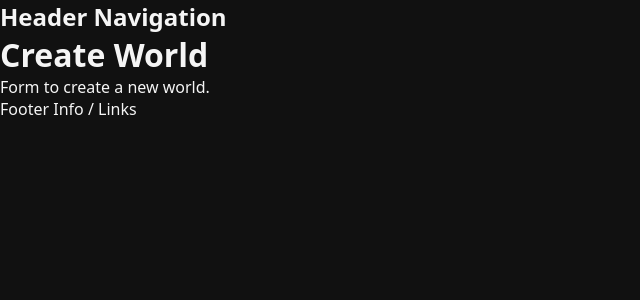
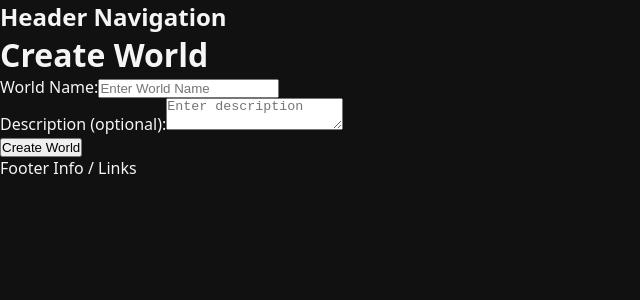
Before and after one commit to jraczynski6/unit-2-fullstack-project-axiomata, a React (Vite) app in the folder axiomata-frontend/: page /create-world in a window 1280 px wide. Shown: the top 300 px of the page, without its empty margins (0-640 px from the left). Built offline with nearby package versions, Linux system fonts and the light colour scheme; sample sign-in values are in the browser's storage.

Commit message:
Add createworld in worldservice using axios

```diff
--- a/axiomata-frontend/src/pages/CreateWorldPage.jsx
+++ b/axiomata-frontend/src/pages/CreateWorldPage.jsx
@@ -1,8 +1,62 @@
+import { useState } from "react";
+import { useNavigate } from "react-router-dom";
+import { createWorld } from "../services/worldService";
+
 export default function CreateWorldPage() {
+  const [name, setName] = useState("");
+  const [description, setDescription] = useState("");
+  const [loading, setLoading] = useState(false);
+  const [error, setError] = useState(null);
+
+  const navigate = useNavigate();
+
+  const handleSubmit = async (e) => {
+    e.preventDefault();
+    setLoading(true);
+    setError(null);
+
+    try {
+      const newWorld = await createWorld({ name, description });
+      console.log("World Created:", newWorld);
+      navigate(`/world-overview/${newWorld.id}`);
+    } catch (err) {
+      console.error("Failed to create world:", err);
+      setError("Failed to create world. Please try again.");
+    } finally {
+      setLoading(false);
+    }
+  };
+
   return (
-    <div>
+    <div className="create-world-page">
       <h1>Create World</h1>
-      <p>Form to create a new world.</p>
+      <form onSubmit={handleSubmit}>
+        <div>
+          <label>World Name:</label>
+          <input
+            type="text"
+            value={name}
+            onChange={(e) => setName(e.target.value)}
+            required
+            placeholder="Enter World Name"
+          />
+        </div>
+
+        <div>
+          <label>Description (optional):</label>
+          <textarea
+            value={description}
+            onChange={(e) => setDescription(e.target.value)}
+            placeholder="Enter description"
+          />
+        </div>
+
+        {error && <div className="error">{error}</div>}
+
+        <button type="submit" disabled={loading}>
+          {loading ? "Creating..." : "Create World"}
+        </button>
+      </form>
     </div>
   );
 }
--- a/axiomata-frontend/src/pages/DashboardPage.jsx
+++ b/axiomata-frontend/src/pages/DashboardPage.jsx
@@ -1,10 +1,12 @@
 import { useEffect, useState } from "react";
+import { useNavigate } from "react-router-dom";
 import { getWorldsForUser } from "../services/worldService";
 import WorldCard from "../components/WorldCard";
 
 export default function DashboardPage() {
     const [worlds, setWorlds] = useState([]);
     const [loading, setLoading] = useState(true);
+    const navigate = useNavigate();
 
     useEffect(() => {
         const fetchWorlds = async () => {
@@ -22,11 +24,16 @@ export default function DashboardPage() {
         fetchWorlds();
     }, []);
 
+    const handleCreateWorld = () => {
+        navigate("/create-world");
+    }
+
     if (loading) return <div>Loading Worlds...</div>
     if (worlds.length === 0) return <div>No worlds found.</div>
 
     return (
         <div>
+            <button onClick={handleCreateWorld}>Create New World</button>
             <h1>Your Worlds</h1>
             {worlds.map((world) => (
                 <WorldCard key={world.id} world={world} />
--- a/axiomata-frontend/src/services/worldService.js
+++ b/axiomata-frontend/src/services/worldService.js
@@ -1,6 +1,7 @@
+// worldService.js
 import api from "./api";
 
-// worldService only speaks with back end
+// existing functions remain the same
 export const getWorldsForUser = async () => {
     const response = await api.get("/worlds");
     return response.data;
@@ -15,3 +16,13 @@ export const getWorldEntities = async (worldId) => {
   const response = await api.get(`/worlds/${worldId}/entities`);
   return response.data;
 };
+
+export async function createWorld(worldData) {
+  try {
+    const response = await api.post("/worlds", worldData);
+    return response.data;
+  } catch (err) {
+    console.error("Failed to create world:", err.response || err);
+    throw err;
+  }
+}
```
